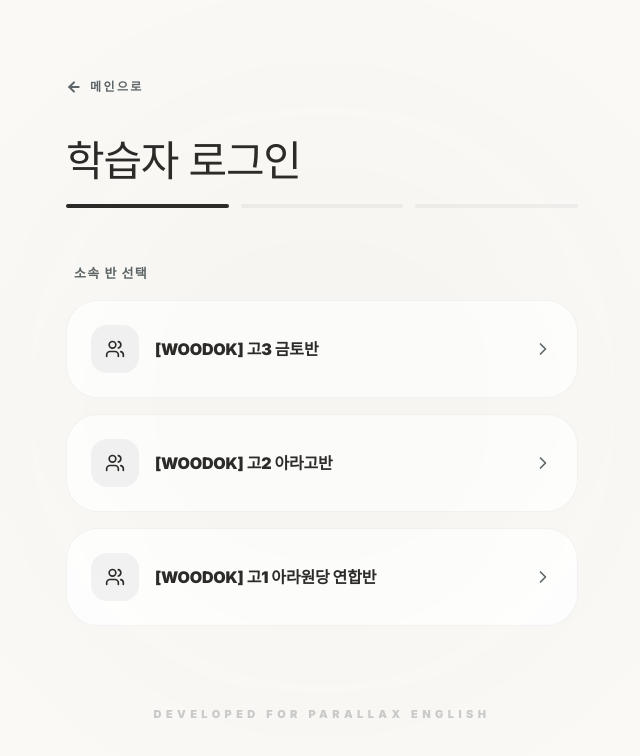
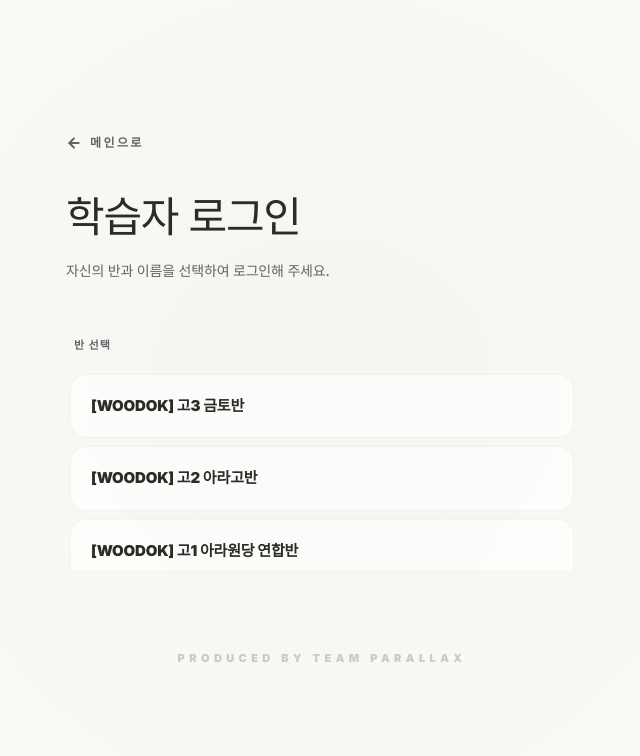
Before and after one commit to cloverkim0626/Deep-Learning, a Next.js app: page /login in a window 1280 px wide. Shown: the top 756 px of the page, without its empty margins (318-958 px from the left). Built offline with nearby package versions, Linux system fonts and the light colour scheme.

Commit message:
UX Polish: Opaque AI input, scrolling login UI, and tone refinement

```diff
--- a/src/app/login/page.tsx
+++ b/src/app/login/page.tsx
@@ -3,7 +3,7 @@
 import { useSearchParams } from "next/navigation";
 import { useState, Suspense, useEffect } from "react";
 import Link from "next/link";
-import { ArrowLeft, CheckCircle2, User, Users, Lock, ChevronRight, LogIn } from "lucide-react";
+import { ArrowLeft, CheckCircle2, User, Users, Lock, ChevronRight, LogIn, ChevronDown } from "lucide-react";
 
 const CLASS_DATA = [
   {
@@ -27,7 +27,6 @@
     roleFromQuery === "admin" ? "admin" : "student"
   );
 
-  const [step, setStep] = useState(1); // 1: Class Selection, 2: Student Selection, 3: Password
   const [selectedClass, setSelectedClass] = useState("");
   const [selectedStudent, setSelectedStudent] = useState("");
   const [id, setId] = useState("");
@@ -57,26 +56,17 @@
   return (
     <div className="w-full max-w-lg animate-in fade-in slide-in-from-bottom-8 duration-1000">
 
-      {/* Back Button */}
-      {step > 1 && role === "student" ? (
-         <button onClick={() => setStep(step - 1)} className="mb-10 flex items-center gap-2 text-[12px] font-black tracking-[0.2em] text-accent hover:text-foreground transition-all uppercase">
-            <ArrowLeft size={16} strokeWidth={3} /> 뒤로가기
-         </button>
-      ) : (
       <Link href="/" className="mb-10 flex items-center gap-2 text-[12px] font-black tracking-[0.2em] text-accent hover:text-foreground transition-all uppercase">
           <ArrowLeft size={16} strokeWidth={3} /> 메인으로
       </Link>
-      )}
 
       <div className="mb-14 space-y-4">
         <h2 className="text-[42px] text-foreground serif font-black leading-tight tracking-tighter">
-          {role === "student" ? "학습자 로그인" : "교육자 로그인"}
+          {role === "student" ? "학습자 로그인" : "선생님 로그인"}
         </h2>
-        <div className="flex items-center gap-3">
-            <div className={`h-1 flex-1 rounded-full transition-all duration-500 ${step >= 1 ? "bg-foreground" : "bg-foreground/5"}`} />
-            <div className={`h-1 flex-1 rounded-full transition-all duration-500 ${role === "admin" || step >= 2 ? "bg-foreground" : "bg-foreground/5"}`} />
-            <div className={`h-1 flex-1 rounded-full transition-all duration-500 ${role === "admin" || step >= 3 ? "bg-foreground" : "bg-foreground/5"}`} />
-        </div>
+        <p className="text-[14px] text-accent font-medium">
+            {role === "student" ? "자신의 반과 이름을 선택하여 로그인해 주세요." : "관리자 계정으로 접속해 주세요."}
+        </p>
       </div>
 
       <div className="space-y-8">
@@ -96,47 +86,38 @@
                </button>
           </div>
         ) : (
-          <>
-            {step === 1 && (
-              <div className="grid gap-4 animate-in fade-in slide-in-from-right-4 duration-500">
-                <p className="text-[13px] font-black text-accent uppercase tracking-widest pl-2">소속 반 선택</p>
+          <div className="space-y-6">
+            {/* Scrolling List Based UI (Reverted) */}
+            <div className="space-y-4">
+                <p className="text-[11px] font-black text-accent uppercase tracking-widest pl-2">반 선택</p>
+                <div className="grid grid-cols-1 gap-2 max-h-[200px] overflow-y-auto px-1 py-1 custom-scrollbar">
                     {CLASS_DATA.map(c => (
-                  <button key={c.name} onClick={() => { setSelectedClass(c.name); setStep(2); }}
-                    className="flex items-center justify-between w-full p-6 bg-white border border-foreground/5 rounded-[2rem] hover:border-foreground/20 hover:shadow-xl transition-all group text-left">
-                    <div className="flex items-center gap-4">
-                        <div className="w-12 h-12 rounded-2xl bg-accent-light flex items-center justify-center group-hover:bg-foreground group-hover:text-background transition-colors">
-                            <Users size={20} strokeWidth={2} />
-                        </div>
-                        <span className="text-[16px] font-black text-foreground">{c.name}</span>
-                    </div>
-                    <ChevronRight size={20} className="text-accent group-hover:text-foreground group-hover:translate-x-1 transition-all" />
+                        <button key={c.name} onClick={() => { setSelectedClass(c.name); setSelectedStudent(""); }}
+                            className={`flex items-center justify-between w-full p-5 rounded-2xl border transition-all text-left ${selectedClass === c.name ? "bg-foreground text-background border-foreground shadow-lg" : "bg-white text-foreground border-foreground/5 hover:border-foreground/20"}`}>
+                            <span className="text-[15px] font-black">{c.name}</span>
+                            {selectedClass === c.name && <CheckCircle2 size={18} />}
                         </button>
                     ))}
                 </div>
-            )}
+            </div>
 
-            {step === 2 && (
-              <div className="grid grid-cols-2 gap-4 animate-in fade-in slide-in-from-right-4 duration-500">
-                <p className="col-span-2 text-[13px] font-black text-accent uppercase tracking-widest pl-2 mb-2">학생 이름 선택</p>
+            {selectedClass && (
+                <div className="space-y-4 animate-in fade-in slide-in-from-top-2">
+                    <p className="text-[11px] font-black text-accent uppercase tracking-widest pl-2">이름 선택</p>
+                    <div className="grid grid-cols-2 gap-3 max-h-[240px] overflow-y-auto px-1 py-1 custom-scrollbar">
                         {studentsInClass.map(s => (
-                  <button key={s} onClick={() => { setSelectedStudent(s); setStep(3); }}
-                    className="p-6 bg-white border border-foreground/5 rounded-[2rem] hover:border-foreground/20 hover:shadow-xl transition-all group text-center flex flex-col items-center gap-4">
-                    <div className="w-14 h-14 rounded-full bg-accent-light flex items-center justify-center text-[20px] font-black group-hover:bg-foreground group-hover:text-background transition-colors">
-                        {s[0]}
-                    </div>
-                    <span className="text-[15px] font-black text-foreground">{s.split(" - ")[0]}</span>
-                    {s.includes(" - ") && <span className="text-[10px] text-accent font-bold opacity-60 uppercase">{s.split(" - ")[1]}</span>}
+                            <button key={s} onClick={() => setSelectedStudent(s)}
+                                className={`p-5 rounded-2xl border transition-all text-center flex flex-col items-center gap-2 ${selectedStudent === s ? "bg-foreground text-background border-foreground shadow-lg scale-[1.02]" : "bg-white text-foreground border-foreground/5 hover:border-foreground/20"}`}>
+                                <span className="text-[14px] font-black">{s.split(" - ")[0]}</span>
+                                <span className={`text-[10px] font-bold opacity-60 uppercase ${selectedStudent === s ? "text-background" : "text-accent"}`}>{s.split(" - ")[1] || "Student"}</span>
                             </button>
                         ))}
                     </div>
+                </div>
             )}
 
-            {step === 3 && (
-              <div className="space-y-6 animate-in fade-in zoom-in-95 duration-500">
-                <div className="text-center space-y-2 mb-8">
-                    <p className="text-[14px] font-black text-foreground">{selectedClass}</p>
-                    <h3 className="text-[28px] font-black text-foreground serif">{selectedStudent.split(" - ")[0]} 학생</h3>
-                </div>
+            {selectedStudent && (
+              <div className="space-y-6 pt-6 border-t border-foreground/5 animate-in fade-in zoom-in-95">
                 <div className="relative group">
                     <input type="password" placeholder="비밀번호 (초기: 1234)" value={password} onChange={e => setPassword(e.target.value)}
                         className="w-full h-18 px-10 rounded-[2.5rem] bg-white border border-foreground/10 focus:ring-8 focus:ring-foreground/5 outline-none transition-all font-black text-[18px] text-center placeholder:text-accent/20 shadow-inner" />
@@ -147,12 +128,12 @@
                 </button>
               </div>
             )}
-          </>
+          </div>
         )}
       </div>
 
       <p className="mt-20 text-center text-[11px] font-black text-accent tracking-[0.4em] uppercase opacity-30 select-none">
-        Developed for Parallax English
+        Produced by Team Parallax
       </p>
     </div>
   );
--- a/src/app/page.tsx
+++ b/src/app/page.tsx
@@ -26,7 +26,7 @@
             </h1>
             <div className="flex items-center justify-center gap-2 text-accent mt-4">
               <div className="h-[1px] w-8 bg-foreground/10" />
-              <span className="text-[12px] font-black uppercase tracking-[0.3em] opacity-60">Team Parallax</span>
+              <span className="text-[12px] font-black uppercase tracking-[0.3em] opacity-60">Produced by Team Parallax</span>
               <div className="h-[1px] w-8 bg-foreground/10" />
             </div>
           </div>
@@ -44,7 +44,7 @@
               학습 공간으로 입장
             </div>
             <p className="text-[13px] text-background/60 font-medium relative z-10 max-w-[200px] leading-relaxed">
-              자신의 성취를 기록하고 AI 튜터를 통해 감각적으로 사고하세요.
+              자신의 성취를 기록하고 AI 튜터를 통해 효율적으로 학습하세요.
             </p>
             <div className="absolute bottom-8 right-8 w-12 h-12 rounded-full border border-white/20 flex items-center justify-center transition-all duration-500 group-hover:bg-white group-hover:text-foreground">
               <ArrowRight strokeWidth={2.5} size={20} className="group-hover:translate-x-0.5 transition-transform" />
@@ -60,8 +60,8 @@
                     <Briefcase strokeWidth={1.5} size={18} className="opacity-80" />
                 </div>
                 <div className="flex flex-col">
-                    <span className="text-[14px] font-black tracking-tight">강사 전용관</span>
-                    <span className="text-[10px] text-accent font-bold uppercase tracking-widest opacity-60">Admin & Educator</span>
+                    <span className="text-[14px] font-black tracking-tight">선생님 페이지</span>
+                    <span className="text-[10px] text-accent font-bold uppercase tracking-widest opacity-60">Teacher Dashboard</span>
                 </div>
             </div>
             <ArrowRight strokeWidth={2} size={18} className="text-accent group-hover:text-foreground group-hover:translate-x-1 transition-all" />
@@ -72,7 +72,7 @@
         <div className="flex flex-col items-center gap-4 text-center pb-8 opacity-40 hover:opacity-100 transition-opacity duration-1000">
            <Sparkles size={16} className="text-accent animate-pulse" />
            <p className="text-[11px] font-bold tracking-[0.2em] uppercase max-w-[180px] leading-loose">
-            Beyond memorization,<br />to intuitive reasoning.
+            High Precision<br />Learning System
            </p>
         </div>
       </div>
```
Also changed, not shown: src/app/(student)/dashboard/ai-teacher/page.tsx (+11 -11 lines), src/app/(student)/dashboard/qna/page.tsx (+7 -5 lines). Lines whose indentation alone changed are shown as unchanged.
